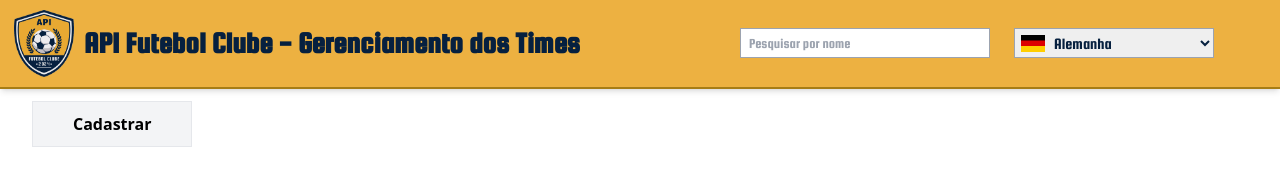
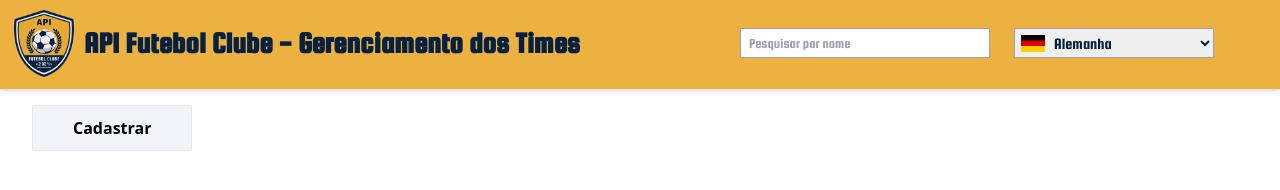
Before and after one commit to rw09/TrabalhoAPI, a website: page SRC/telas/gerenciamento.html in a window 1280 px wide. Drawn offline with nearby package versions, Linux system fonts and the light colour scheme; no server answers.

Commit message:
Mudança no estilo do Header

```diff
--- a/SRC/telas/gerenciamento.html
+++ b/SRC/telas/gerenciamento.html
@@ -15,7 +15,8 @@
     </style>
 </head>
 <body>
-    <header class="flex justify-between items-center fixed w-full bg-[#edb141] py-2.5 px-3.5 z-10 border-b-2 border-[#a77d15] text-[#06203F] shadow-md">
+    <!-- <header class="flex justify-between items-center fixed w-full bg-[#edb141] py-2.5 px-3.5 z-10 border-b-2 border-[#a77d15] text-[#06203F] shadow-md"> -->
+        <header class="flex justify-between items-center fixed w-full bg-[#edb141] py-2.5 px-3.5 z-10 border-b-2 border-[#edb141] text-[#06203F] shadow-md">
         <!-- <header class="flex justify-between items-center fixed w-full bg-[#edb141] py-2.5 px-3.5 z-10 text-[#06203F] shadow-md"> -->
         <div class="flex items-center gap-2.5">
             <a href="./index.html"><img src="../img/logo4.png" alt="Logo do Site" width="60px"></a>
@@ -41,7 +42,7 @@
     </header>
 
     <main id="main" class="pt-[85px]">
-        <button class="mt-4 ml-8 py-2.5 px-10 border border-gray-200 bg-gray-100 font-semibold hover:bg-gray-50 hover:border-gray-300" onclick="criarDialogCadastro()">Cadastrar</button>
+        <button class="mt-5 ml-8 py-2.5 px-10 border border-gray-200 bg-gray-100 font-semibold hover:bg-gray-50 hover:border-gray-300" onclick="criarDialogCadastro()">Cadastrar</button>
     </main>
 
     <script>
```
Also changed, not shown: SRC/telas/index.html (+2 -1 lines).
